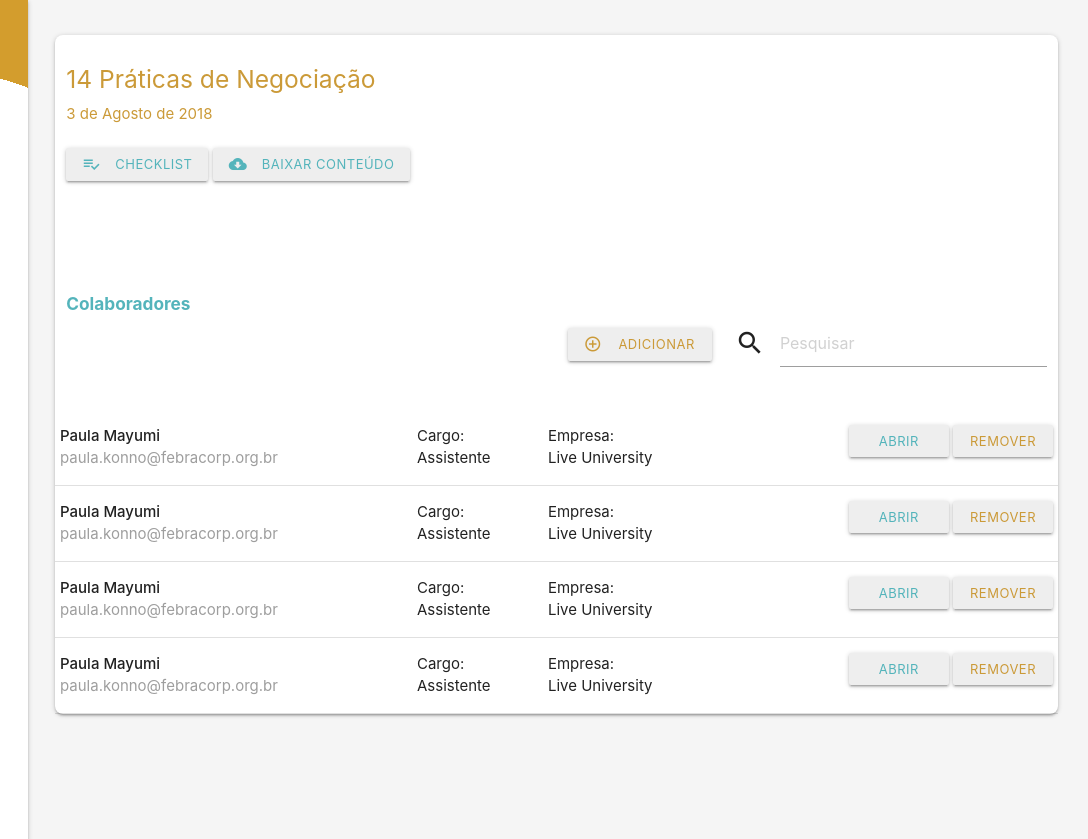
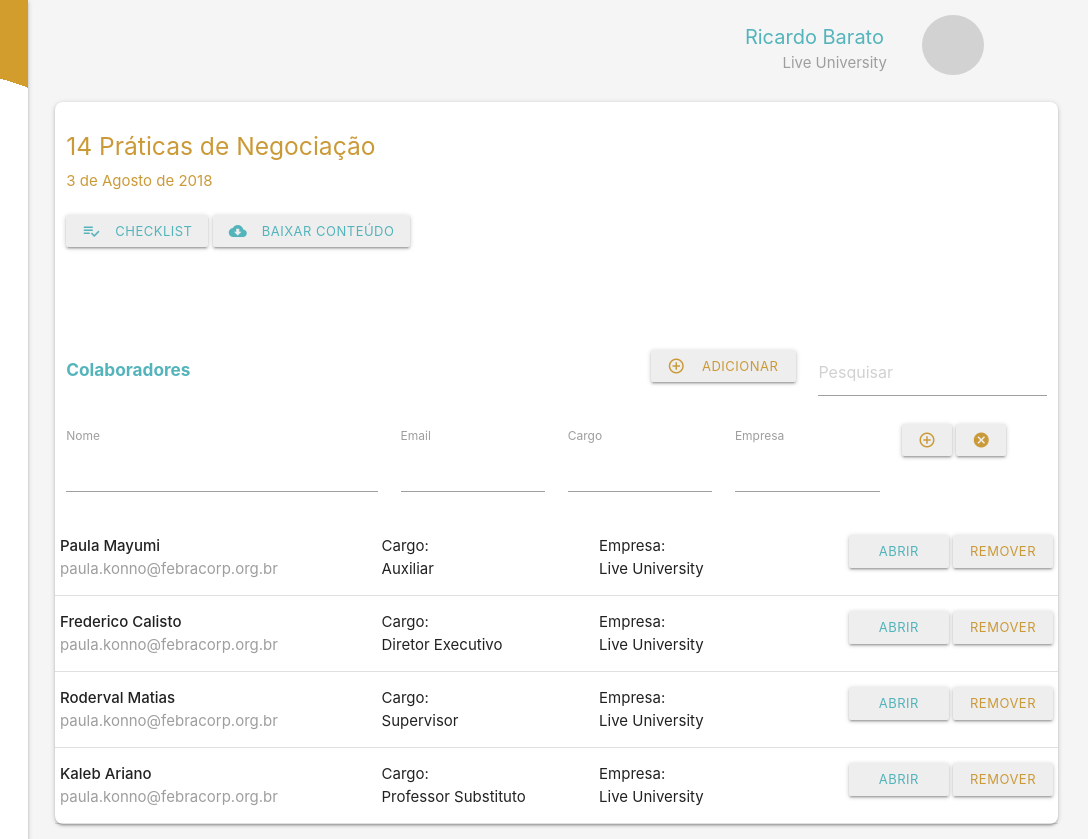
Before and after one commit to Murilo001/Live-University, a website: page src/indexMobile.html in a window 1280 px wide. Shown: the full height of the page, 192-1280 px from the left. Before the commit the page ends 800 px from the top, so only its background shows below. Drawn offline with nearby package versions, Linux system fonts and the light colour scheme.

Commit message:
Up user funcional

```diff
--- a/src/indexMobile.html
+++ b/src/indexMobile.html
@@ -152,7 +152,15 @@
 				<div class="container-fluid">
 
 					<!-- User -->
-					<div class="row">
+					<div class="row valign-wrapper">
+						<div class="col m2 offset-m8 s5 offset-s2">
+							<span class="colored-blue" style="font-size: 20px;">Ricardo Barato</span>
+							<br>
+							<span class="grey-text">&ensp;&ensp;&ensp;&ensp;&ensp;Live University</span>
+						</div>
+						<div class="col m2 s5">
+							<img class="circle responsive-img" style="width: 40%; height: 60px" src="images/user.png">
+						</div>
 					</div>
 
 					<div class="row card white lighten-3" id="white-card">
@@ -236,37 +244,67 @@
 													<p class="grey-text">Algumas informações sobre essa instrução</p>
 												</div>
 											</div>
-
-
 										</div>
 									</div>
 								</div>
 							</div>
+
 							<div class="row">
-								<div class="col s6">
+								<div class="col s7">
 									<h6 class="colored-blue"><b>Colaboradores</b></h6>
 								</div>
-
 								<div class="col s2">
-									<br>
-									<br>
 									<a class="waves-effect grey lighten-3 btn-small colored-orange"
 										style="width: 100%;"><i class="material-icons left">add_circle_outline</i>
 										Adicionar </a>
 								</div>
-								<br>
-								<div class="input-field col s4">
-									<i class="material-icons prefix">search</i>
-									<input type="text" id="myInput" onkeyup="myFunction()" placeholder="Pesquisar">
+								<div class="col s3">
+									<input type="text" id="txt-pesquisa" onkeyup="myFunction()" placeholder="Pesquisar">
 								</div>
 							</div>
+
+							<div class="row" id="row-hidden-colaborado">
+								<div class="col s4">
+									<label>Nome</label>
+									<span>
+										<input type="text" name="nome" id="txt-nome">
+									</span>
+								</div>
+
+								<div class="col s2">
+									<label>Email</label>
+									<span>
+										<input type="text" name="email" id="txt-email">
+									</span>
+								</div>
+								<div class="col s2">
+									<label>Cargo</label>
+									<span>
+										<input type="text" name="cargo" id="txt-cargo">
+									</span>
+								</div>
+								<div class="col s2">
+									<label>Empresa</label>
+									<span>
+										<input type="text" name="empresa" id="txt-empresa">
+									</span>
+								</div>
+								<div class="col s2">
+									<a class="waves-effect grey lighten-3 btn-small colored-orange"><i
+											class="material-icons">add_circle_outline</i>
+									</a>
+									<a class="waves-effect grey lighten-3 btn-small colored-orange"><i
+											class="material-icons">cancel</i>
+									</a>
+								</div>
+							</div>
+
 							<table id="myTable" class="responsive-table">
 								<thead>
 
 								</thead>
 
 								<tbody>
-
 									<tr>
 										<td>
 											<strong>
@@ -283,7 +321,7 @@
 											</span>
 											<br>
 											<span>
-												Assistente
+												Auxiliar
 											</span>
 										</td>
 										<td>
@@ -306,7 +344,7 @@
 									<tr>
 										<td>
 											<strong>
-												Paula Mayumi
+												Frederico Calisto
 											</strong>
 											<br>
 											<span class="grey-text">
@@ -319,7 +357,7 @@
 											</span>
 											<br>
 											<span>
-												Assistente
+												Diretor Executivo
 											</span>
 										</td>
 										<td>
@@ -342,7 +380,7 @@
 									<tr>
 										<td>
 											<strong>
-												Paula Mayumi
+												Roderval Matias
 											</strong>
 											<br>
 											<span class="grey-text">
@@ -355,7 +393,7 @@
 											</span>
 											<br>
 											<span>
-												Assistente
+												Supervisor
 											</span>
 										</td>
 										<td>
@@ -378,7 +416,7 @@
 									<tr>
 										<td>
 											<strong>
-												Paula Mayumi
+												Kaleb Ariano
 											</strong>
 											<br>
 											<span class="grey-text">
@@ -391,7 +429,7 @@
 											</span>
 											<br>
 											<span>
-												Assistente
+												Professor Substituto
 											</span>
 										</td>
 										<td>
--- a/src/js/index.js
+++ b/src/js/index.js
@@ -2,7 +2,7 @@
 //instance.open(0);
 $(document).ready(function () {
 	$("#hidden").hide();
-
+	$("#tr-hidden").hide();
 
 	$('#btn-check-list').click(function () {
 		var clicks = $(this).data('clicks');
@@ -15,26 +15,12 @@ $(document).ready(function () {
 		}
 		$(this).data("clicks", !clicks);
 	});
-
-
-
 });
-
-function trocaCorIcon() {
-	/**
-	$("#label-curso").mouseover(function () {
-		//$("#icon-curso").attr("class", "colored-blue");
-		//$("#icon-curso").css("color", "red");
-		alert("grab thing");
-	});
-	*/
-}
-
 
 function myFunction() {
 	// Declare variables
 	var input, filter, table, tr, td, i, txtValue;
-	input = document.getElementById("myInput");
+	input = document.getElementById("txt-input");
 	filter = input.value.toUpperCase();
 	table = document.getElementById("myTable");
 	tr = table.getElementsByTagName("tr");
@@ -52,3 +38,44 @@ function myFunction() {
 		}
 	}
 }
+
+// FUNÇÕES DE ADICIONAR COLABORADOR
+
+// Adiciona os campos preenchidos à tabela
+// 		- Verifica se os campos foram preenchidos
+//	 	- Adiciona na tabela
+// 		- Limpa os registros
+// 		- Exibe pop-up de registro inserido
+function adicaoTabela() {
+	let htmlToInsert = "<td>" +	"<td>";
+	$("#").val(htmlToInsert);
+	$("#");A
+}
+
+// Cancela a adição de um novo colaborador
+// 		- Limpa os campos de inserção
+//	 	- Esconde os campos de inserção
+function cancelarAdicaoTabela() {
+	limparCampos();
+	esconderCampos();
+}
+
+// Processo de adicionar um novo colaborador à tabela
+// 		- Mostra os campos de inserção
+function mostrarCampos() {
+	$("#row-hidden-colaborado").show();
+}
+
+// Esconde os campos de input
+// 		- Esconde os campos de inserção
+function esconderCampos() {
+	$("#row-hidden-colaborado").hide();
+}
+
+// Limpa todos os inputs após realizar a adição ou cancelamento
+function limparCampos() {
+	$("#txt-nome").val("");
+	$("#txt-email").val("");
+	$("#txt-cargo").val("");
+	$("#txt-empresa").val("");
+}
```
Lines whose indentation alone changed are shown as unchanged.
